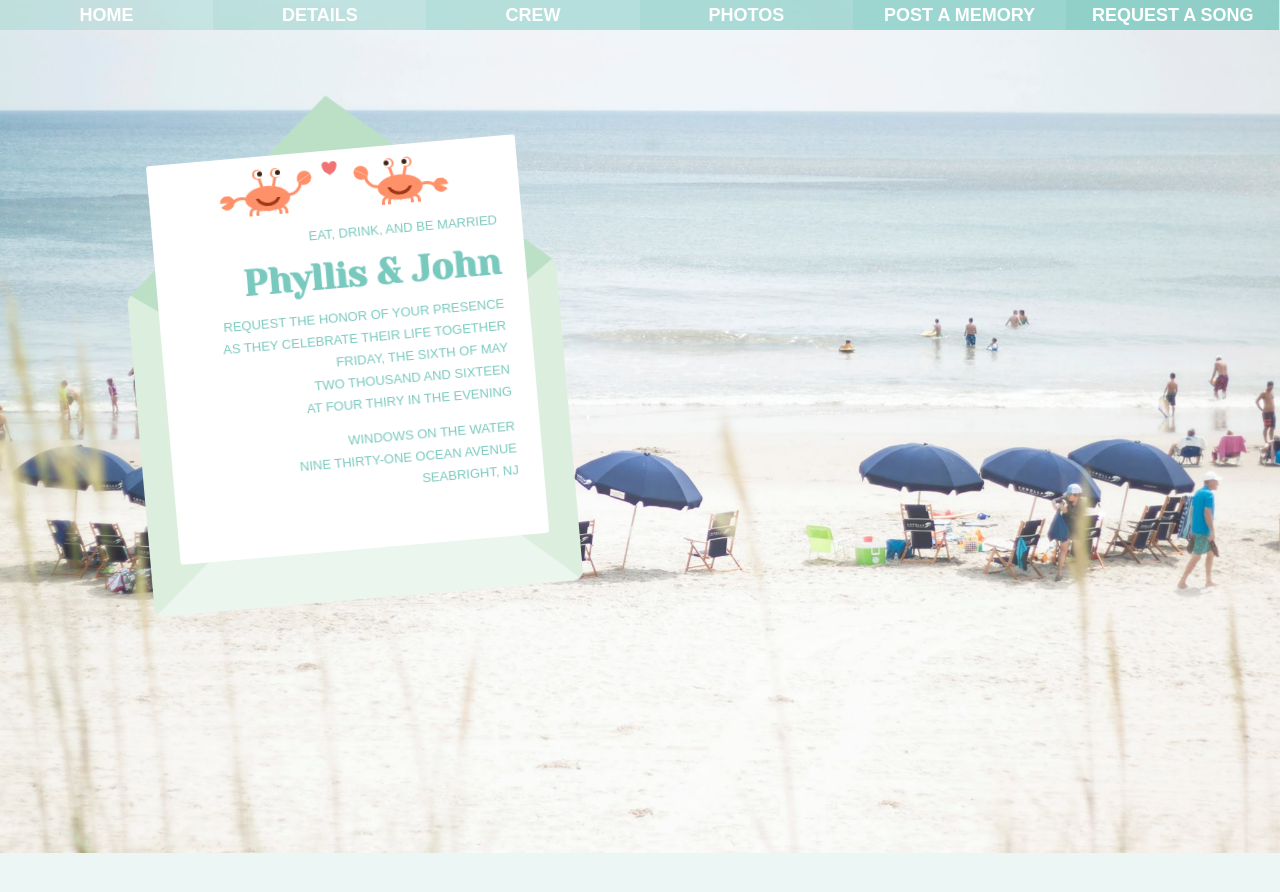
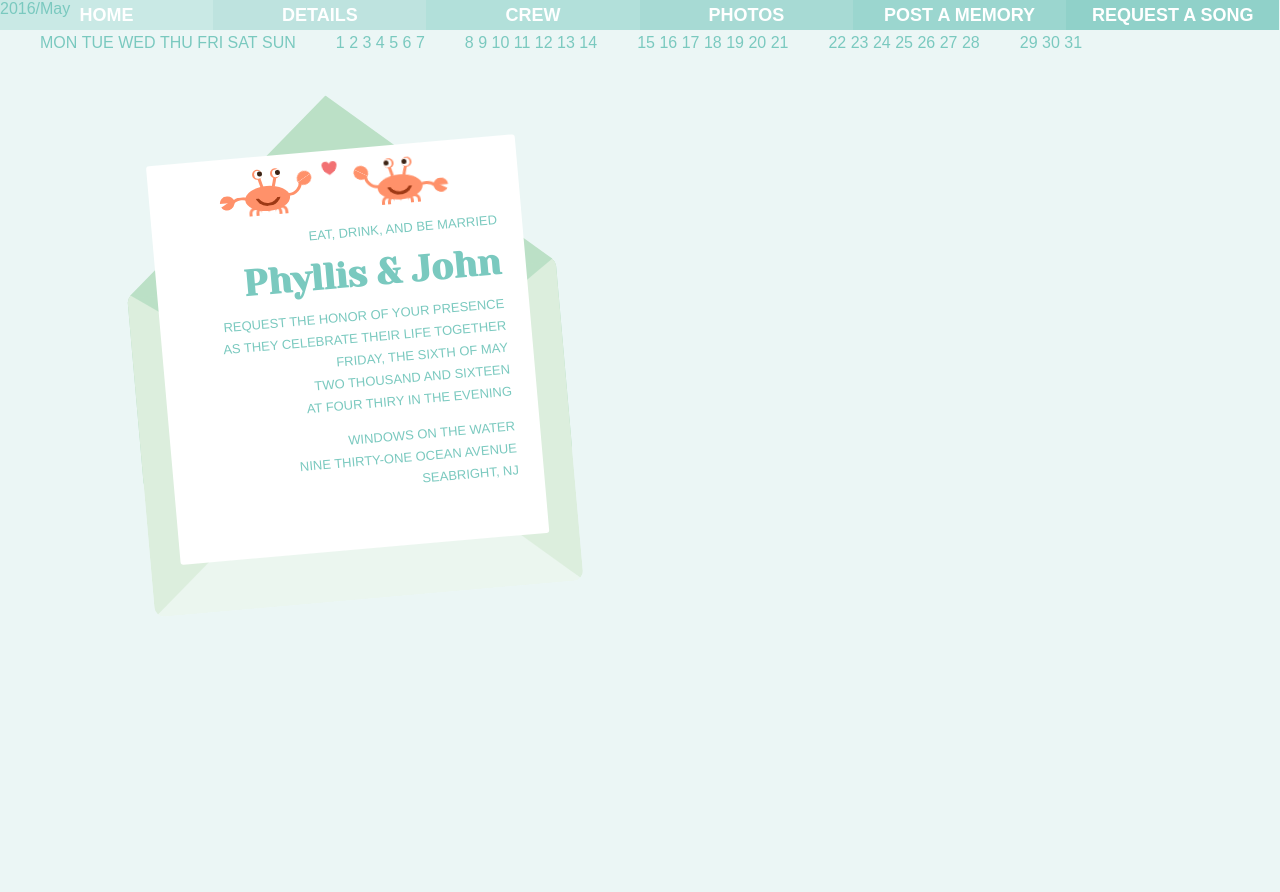
Before and after one commit to phyllisandjohn/phyllisandjohn.github.io, a Jekyll site: the page details/index.html, which Jekyll copies as it is, in a window 1280 px wide. Shown: the top 892 px of the page. Built offline with Jekyll 4.4.1, drawn with Linux system fonts in a browser that asks for light colours.

Commit message:
Update index.html

```diff
--- a/details/index.html
+++ b/details/index.html
@@ -64,7 +64,6 @@ img {
 		</div>
 	</div>
 
-	<img src="/assets/obx.jpg" width='100%'>
 
 	<div class="calendar">
 		<div class="calendar-header">2016/May</div>
```
